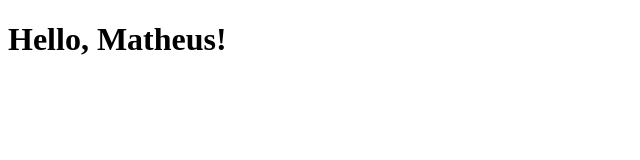
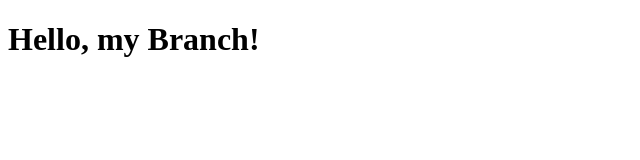
Before and after one commit to matheusangola/PracticeGit, a plain HTML site: page index.html in a window 1280 px wide. Shown: the whole page, without its empty margins (0-640 px from the left). Drawn offline with Linux system fonts and the light colour scheme.

Commit message:
added branch and updated h1

```diff
--- a/index.html
+++ b/index.html
@@ -6,6 +6,6 @@
     <title>Document</title>
 </head>
 <body>
-    <h1>Hello, Matheus!</h1>
+    <h1>Hello, my Branch!</h1>
 </body>
 </html>
```
